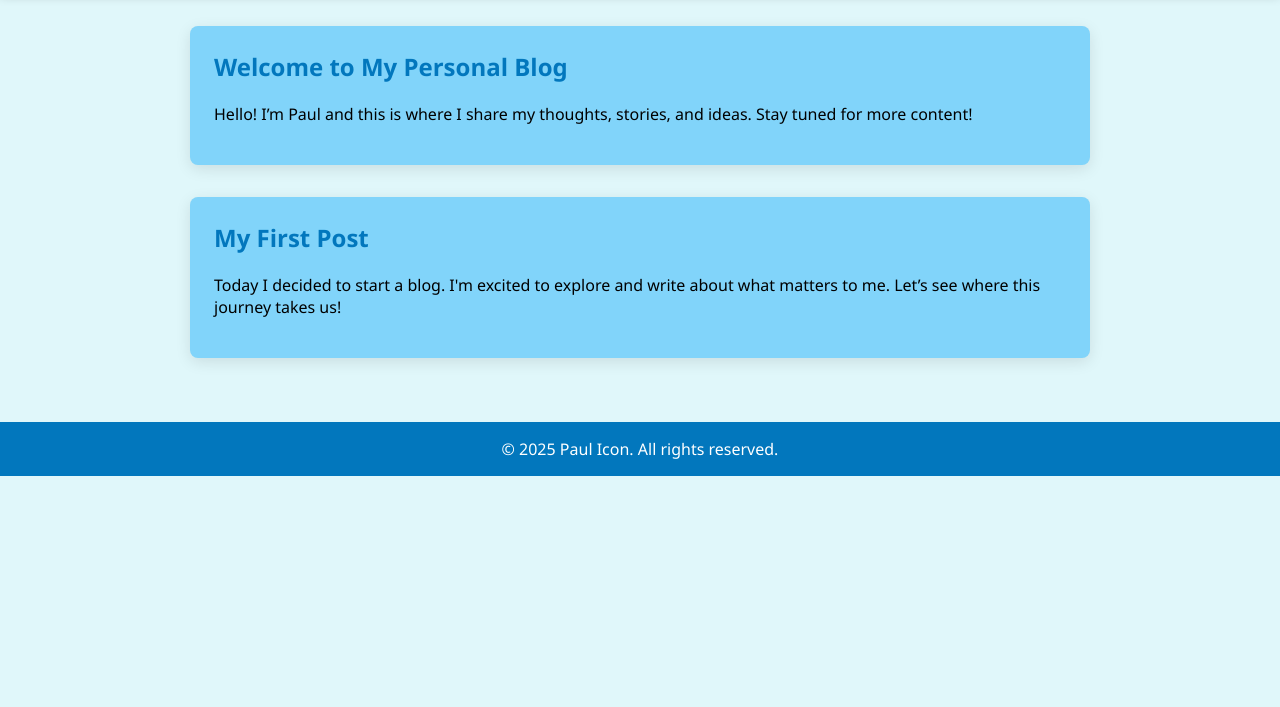
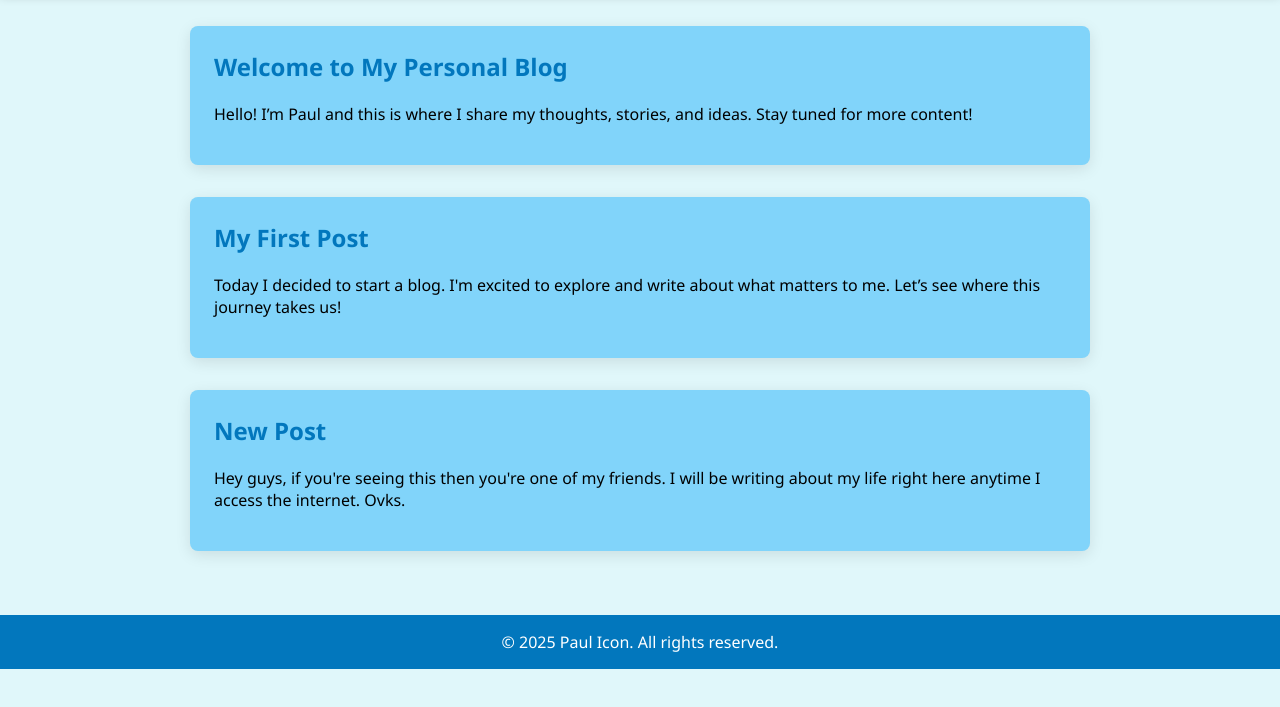
Before and after one commit to paul-icon/paul-icon, a plain HTML site: page index.html in a window 1280 px wide. Shown: the part 77-784 px from the top of the page. Drawn offline with Linux system fonts and the light colour scheme.

Commit message:
Add files via upload

```diff
--- a/index.html
+++ b/index.html
@@ -109,6 +109,11 @@
       <h2>My First Post</h2>
       <p>Today I decided to start a blog. I'm excited to explore and write about what matters to me. Let’s see where this journey takes us!</p>
     </div>
+
+    <div class="post">
+      <h2>New Post</h2>
+      <p>Hey guys, if you're seeing this then you're one of my friends. I will be writing about my life right here anytime I access the internet. Ovks.</p>
+    </div>
   </div>
 
   <footer>
```
